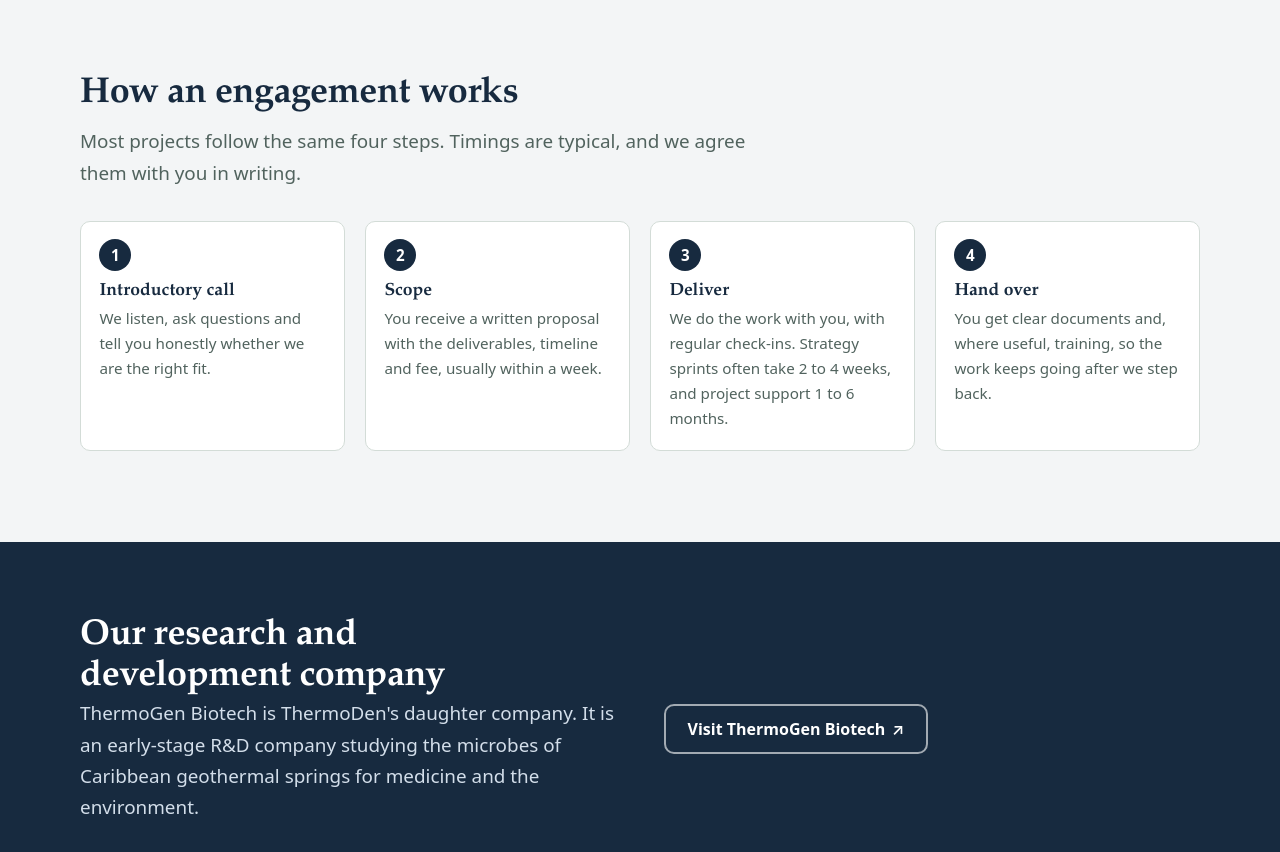
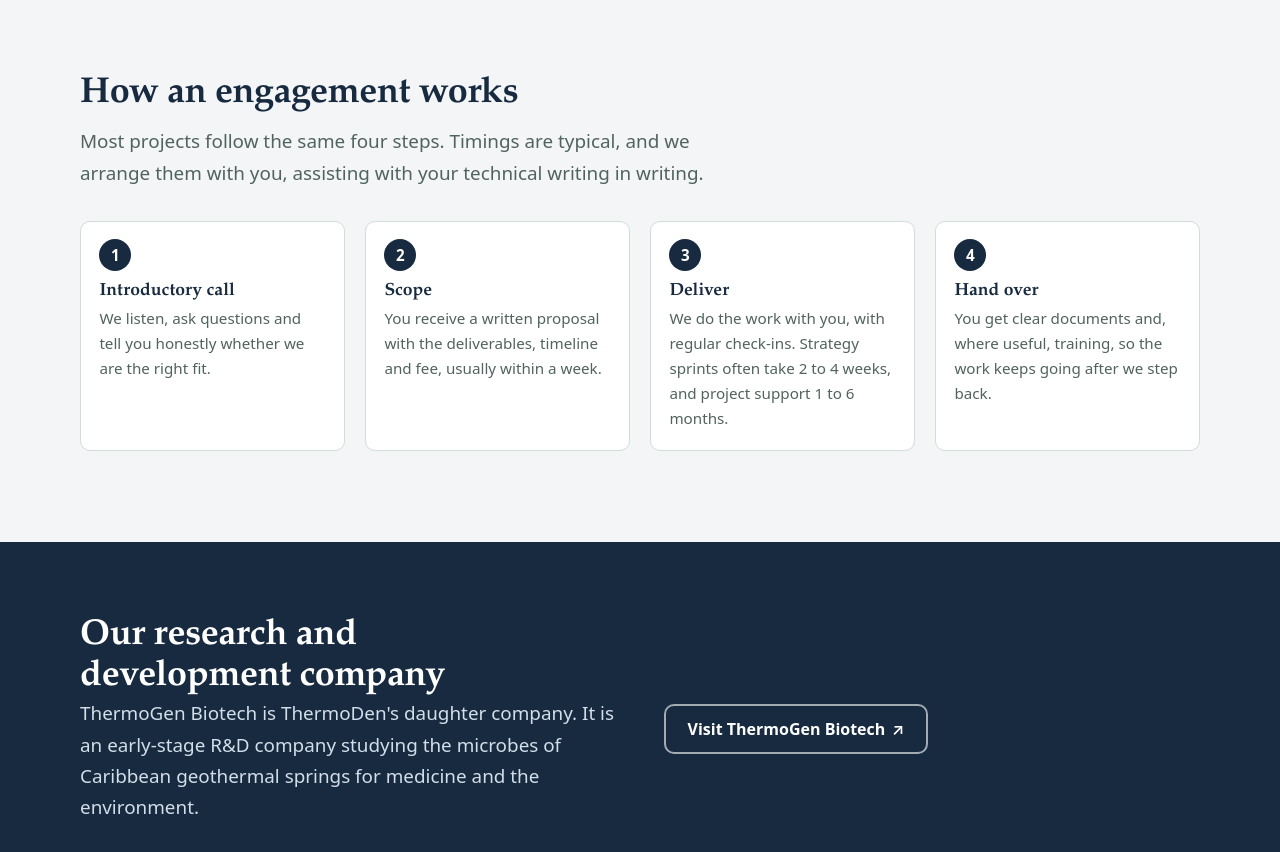
Before and after one commit to denvergithub1/thermoden-site, a plain HTML site: page index.html in a window 1280 px wide. Shown: the part 1900-2752 px from the top of the page. Drawn offline with nearby package versions, Linux system fonts and the light colour scheme.

Commit message:
Update index.html

```diff
--- a/index.html
+++ b/index.html
@@ -1144,7 +1144,7 @@ SITE.pages = {
     <div class="grid g3"><article class="card"><h3>Teachers by training</h3><p>Our founders teach university science. We explain clearly, train your people as we go, and leave you able to run things yourselves.</p></article>
       <article class="card c2"><h3>Disciplined about records</h3><p>Experience in forensic laboratory work, where careful documentation and chain of custody are part of the job, shapes how we help you keep records that stand up.</p></article>
       <article class="card c3"><h3>Rooted in the Caribbean</h3><p>We understand the region's institutions, languages and constraints, and we work in English, French Creole, French and Spanish.</p></article></div></div></section>
-  <section class="section"><div class="wrap"><div class="head"><h2>How an engagement works</h2><p class="lede">Most projects follow the same four steps. Timings are typical, and we agree them with you in writing.</p></div>
+  <section class="section"><div class="wrap"><div class="head"><h2>How an engagement works</h2><p class="lede">Most projects follow the same four steps. Timings are typical, and we arrange them with you, assisting with your technical writing in writing.</p></div>
     <ol class="steps"><li><h4>Introductory call</h4><p>We listen, ask questions and tell you honestly whether we are the right fit.</p></li><li><h4>Scope</h4><p>You receive a written proposal with the deliverables, timeline and fee, usually within a week.</p></li><li><h4>Deliver</h4><p>We do the work with you, with regular check-ins. Strategy sprints often take 2 to 4 weeks, and project support 1 to 6 months.</p></li><li><h4>Hand over</h4><p>You get clear documents and, where useful, training, so the work keeps going after we step back.</p></li></ol></div></section>
   <section class="section dark"><div class="wrap split"><div><h2>Our research and development company</h2><p class="lede">ThermoGen Biotech is ThermoDen's daughter company. It is an early-stage R&amp;D company studying the microbes of Caribbean geothermal springs for medicine and the environment.</p></div>
     <div style="align-self:center"><a class="btn ghost" href="${esc(THERMOGEN_URL)}" target="_blank" rel="noopener noreferrer">Visit ThermoGen Biotech <span class="sr-only">(opens in a new tab)</span>&#8599;</a></div></div></section>`,
```
